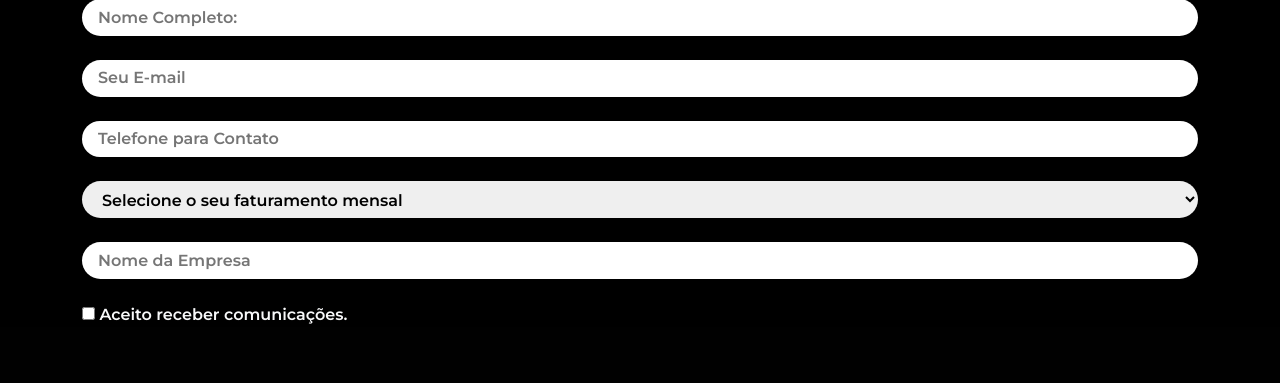
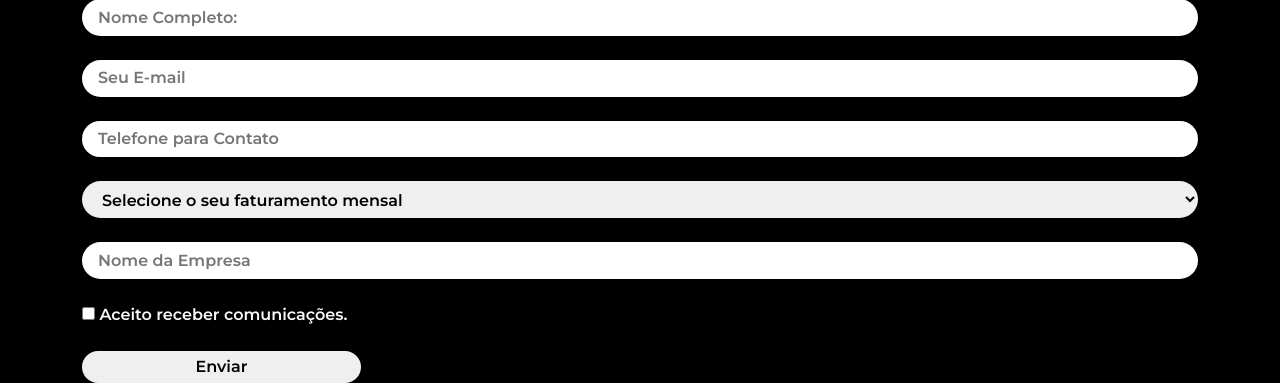
Before and after one commit to ArthurrGuilherme/Site, a PHP site: page / in a window 1280 px wide. Shown: the part 4724-5107 px from the top of the page. Before the commit the page ends 5048 px from the top, so only its background shows below. Run offline with PHP 8.4, Linux system fonts and the light colour scheme.

Commit message:
btnFormulario

```diff
--- a/css/shared.css
+++ b/css/shared.css
@@ -91,3 +91,10 @@ select {
     border-radius: 20px;
     padding: 0.5rem 1rem;
 }
+#BtnFormulario {
+    border-radius: 20px;
+    transition: all .5s;
+}
+#BtnFormulario:hover {
+    background: var(--background-vendx);
+}
--- a/index.html
+++ b/index.html
@@ -794,6 +794,10 @@
                                         <label class="custom-control-label text-light" for="customCheck1">Aceito receber comunicações.</label>
                                     </div>
                                 <!--Aceito-->
+                                <br>
+                                <!--Button-->
+                                    <button id="BtnFormulario" class="w-25 p-1" type="submit">Enviar</button>
+                                <!--Button-->
                             </form>
                         <!--Formulario-->
                     </article>
```
